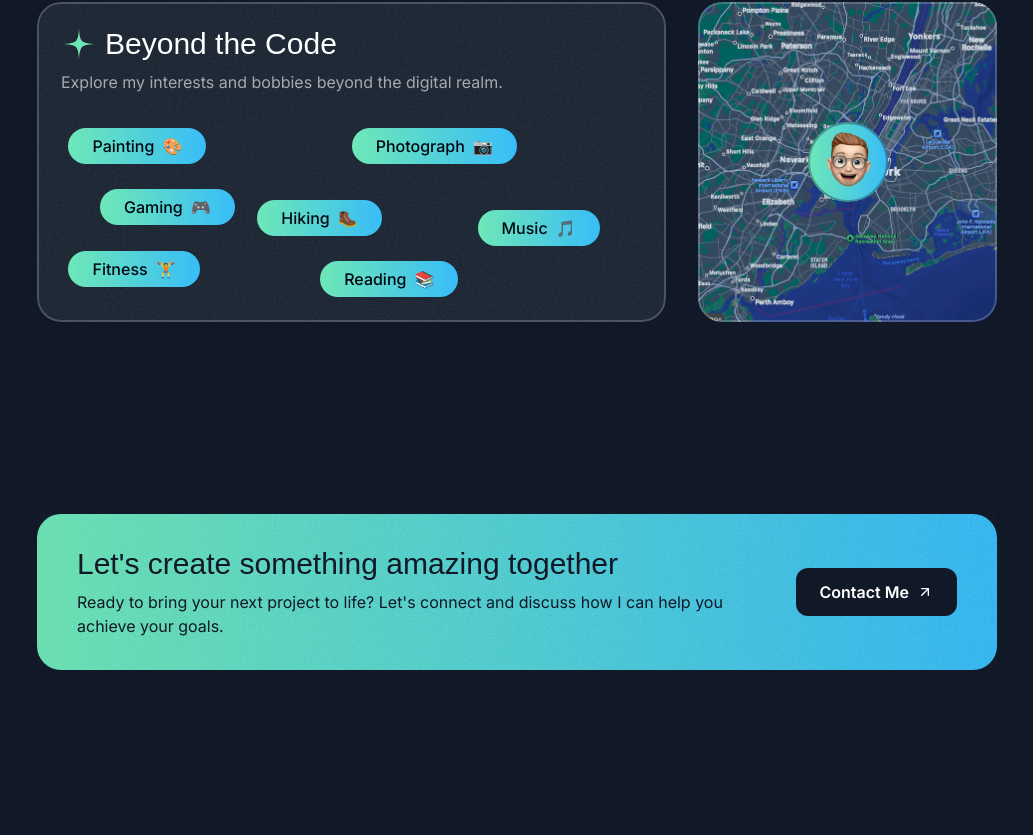
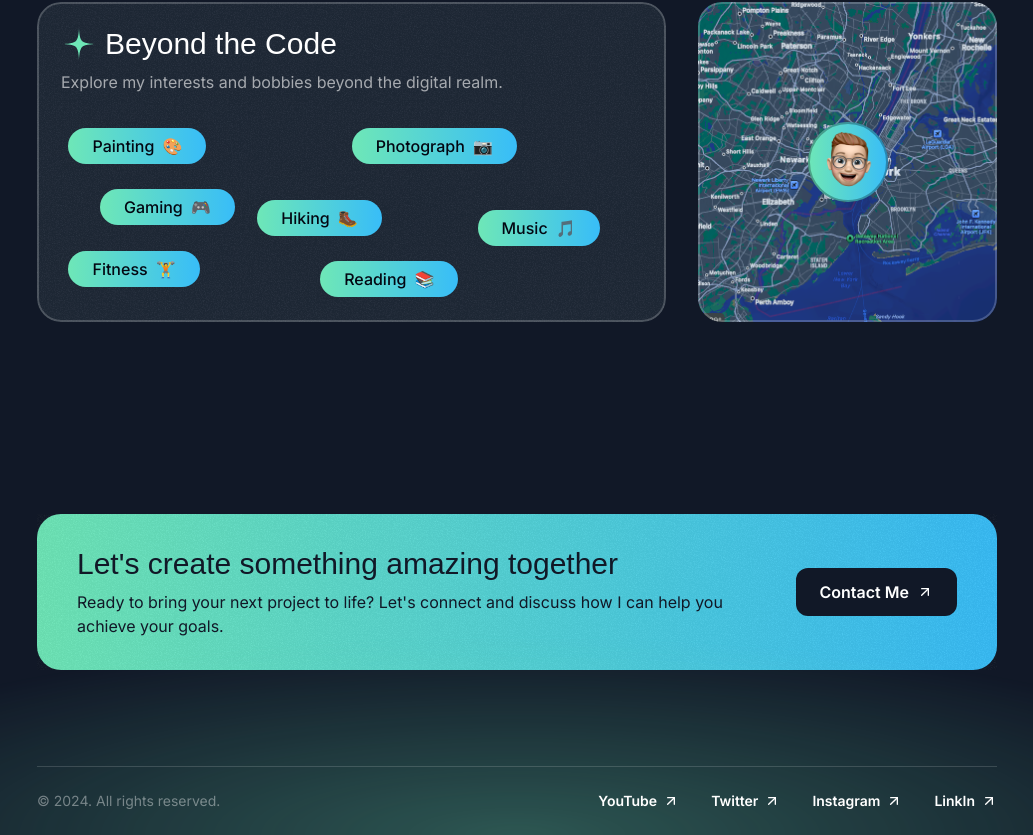
Before and after one commit to BarryCoding/tribe-portfolio, a Next.js app: page / in a window 1280 px wide. Shown: the part 4630-5465 px from the top of the page, without its empty margins (123-1156 px from the left). Before the commit the page ends 5396 px from the top, so only its background shows below. Built offline with nearby package versions, Linux system fonts and the light colour scheme; a web font is replaced by a local one.

Commit message:
15 Footer section

```diff
--- a/src/app/page.tsx
+++ b/src/app/page.tsx
@@ -1,5 +1,6 @@
 import { AboutSection } from '@/sections/About'
 import { ContactSection } from '@/sections/Contact'
+import { Footer } from '@/sections/Footer'
 import { Header } from '@/sections/Header'
 import { HeroSection } from '@/sections/Hero'
 import { ProjectsSection } from '@/sections/Projects'
@@ -16,6 +17,7 @@
       <TestimonialsSection />
       <AboutSection />
       <ContactSection />
+      <Footer />
     </div>
   )
 }
--- a/src/constants/mock.ts
+++ b/src/constants/mock.ts
@@ -118,3 +118,10 @@
   { title: 'Fitness', emoji: '🏋️', top: '65%', left: '5%' },
   { title: 'Reading', emoji: '📚', top: '70%', left: '45%' },
 ]
+
+export const footerLinks = [
+  { title: 'YouTube', href: '#' },
+  { title: 'Twitter', href: '#' },
+  { title: 'Instagram', href: '#' },
+  { title: 'LinkIn', href: '#' },
+]
--- a/src/sections/Footer.tsx
+++ b/src/sections/Footer.tsx
@@ -1,3 +1,23 @@
+import ArrowUpRightIcon from '@/assets/icons/arrow-up-right.svg'
+import { footerLinks } from '@/constants/mock'
+
 export const Footer = () => {
-  return <div>Footer Section</div>;
-};
+  return (
+    <footer className='relative z-0 overflow-x-clip'>
+      <div className='absolute bottom-0 left-1/2 -z-10 h-[400px] w-[1600px] -translate-x-1/2 bg-emerald-300/30 [mask-image:radial-gradient(50%_50%_at_bottom,black,transparent)]'></div>
+      <div className='container relative z-10'>
+        <div className='flex flex-col items-center gap-8 border-t border-white/15 py-6 text-sm md:flex-row md:justify-between'>
+          <div className='text-white/40'>&copy; 2024. All rights reserved.</div>
+          <nav className='flex flex-col items-center gap-8 md:flex-row'>
+            {footerLinks.map(({ title, href }) => (
+              <a href={href} key={title} className='inline-flex items-center gap-1.5'>
+                <span className='font-semibold'>{title}</span>
+                <ArrowUpRightIcon className='size-4' />
+              </a>
+            ))}
+          </nav>
+        </div>
+      </div>
+    </footer>
+  )
+}
```
Also changed, not shown: 1 other file (tests, documents, lock files or other folders).
